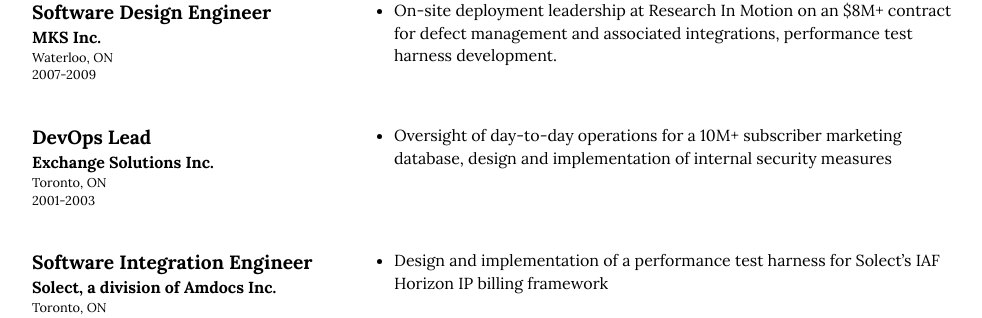
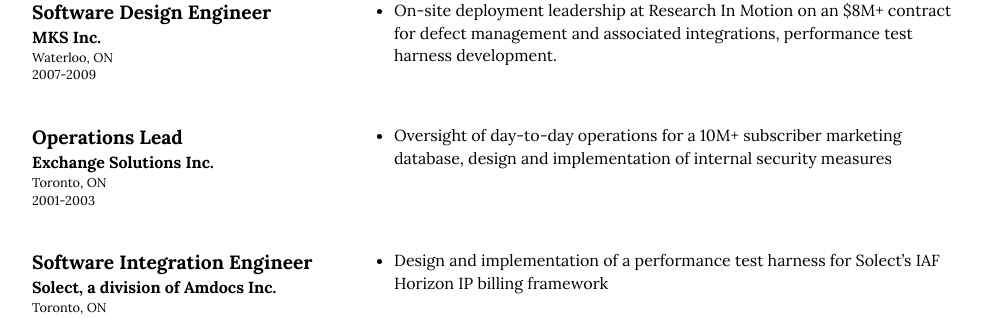
Before and after one commit to nathanschepers/resume, a Jekyll site: the page built from index.html, in a window 1280 px wide and 900 px high, scrolled down 2339 px. Shown: the part 316-634 px from the top of the window, without its empty margins (148-1130 px from the left). Built offline with Jekyll 4.4.1, drawn with Linux system fonts in a browser that asks for light colours.

Commit message:
cleanup...

```diff
--- a/_data/jobs.yml
+++ b/_data/jobs.yml
@@ -83,7 +83,7 @@
     duties:
       - description: On-site deployment leadership at Research In Motion on an $8M+ contract for defect management and associated integrations, performance test harness development.
 
--   title: DevOps Lead
+-   title: Operations Lead
     company: Exchange Solutions Inc.
     location: Toronto, ON
     period: '2001-2003'
--- a/_includes/resume.html
+++ b/_includes/resume.html
@@ -25,15 +25,15 @@
 </dl>
 
 <h3 class="section-title">Experience</h3>
-<dl class="experience break-after">
+<dl class="experience">
     {% for job in site.data.jobs %}
-        <dt>
+        <dt class="keep-together">
             <p class="title">{{ job.title }}</p>
             <p class="company">{{ job.company }}</p>
             <p class="location">{{ job.location }}</p>
             <p class="period">{{ job.period }}</p>
         </dt>
-        <dd class="job_descriptions">
+        <dd class="job_descriptions keep-together">
             <ul class="job_descriptions_list">
                 {% for duty in job.duties %}
                     <li>{{ duty.description }}</li>
```
